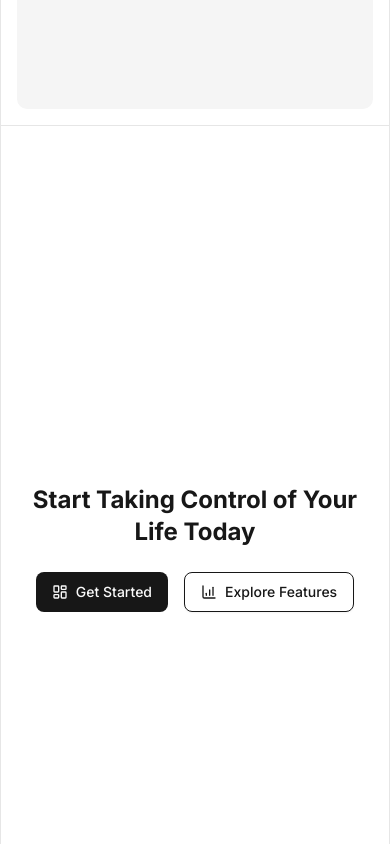
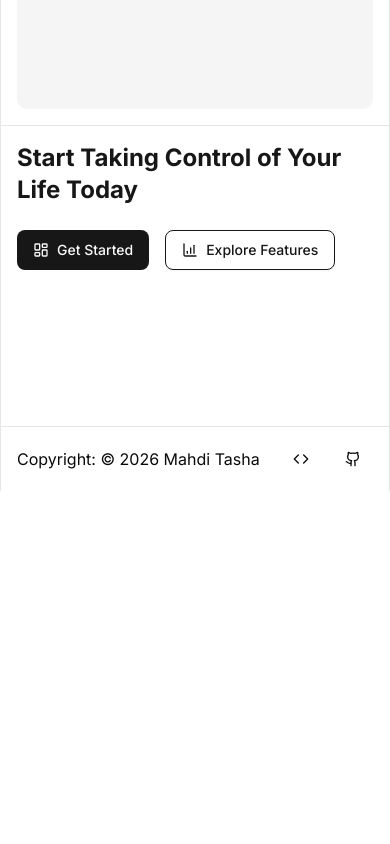
Before and after one commit to tasha-dev/evolveos, a Next.js app: page / in a window 390 px wide. Shown: the part 2540-3384 px from the top of the page. After the commit the page ends 3031 px from the top, so only its background shows below. Built offline with nearby package versions, Linux system fonts and the light colour scheme.

Commit message:
added some media querys

```diff
--- a/component/footer.tsx
+++ b/component/footer.tsx
@@ -1,9 +1,7 @@
 // Codes by mahdi tasha
 // Importing part
 import { cn } from "@/lib/util";
-import Image from "next/image";
 import Link from "next/link";
-import LogoImage from "@/image/logo.png";
 import { FooterProps } from "@/type/component";
 import { Code, Github } from "lucide-react";
 import { Button } from "./ui/button";
--- a/component/section/home/cta.tsx
+++ b/component/section/home/cta.tsx
@@ -8,12 +8,12 @@ import Link from "next/link";
 export default function CTA() {
   // Returning JSX
   return (
-    <section className="max-w-4xl border-x border-foreground/10 mx-auto h-dvh flex items-center justify-center">
-      <main className="prose dark:prose-invert prose-neutral p-4 max-w-full ">
-        <h2 className="mt-0 text-center">
+    <section className="max-w-4xl border-x border-foreground/10 mx-auto lg:h-dvh h-[300px] lg:flex items-center justify-center">
+      <main className="prose dark:prose-invert prose-neutral p-4 max-w-full">
+        <h2 className="mt-0 lg:text-center">
           Start Taking Control of Your Life Today
         </h2>
-        <div className="flex items-center justify-center flex-wrap gap-4">
+        <div className="flex items-center lg:justify-center flex-wrap gap-4">
           <Button asChild size="lg">
             <Link href="/dashboard" className="no-underline">
               <LayoutDashboard />
```
